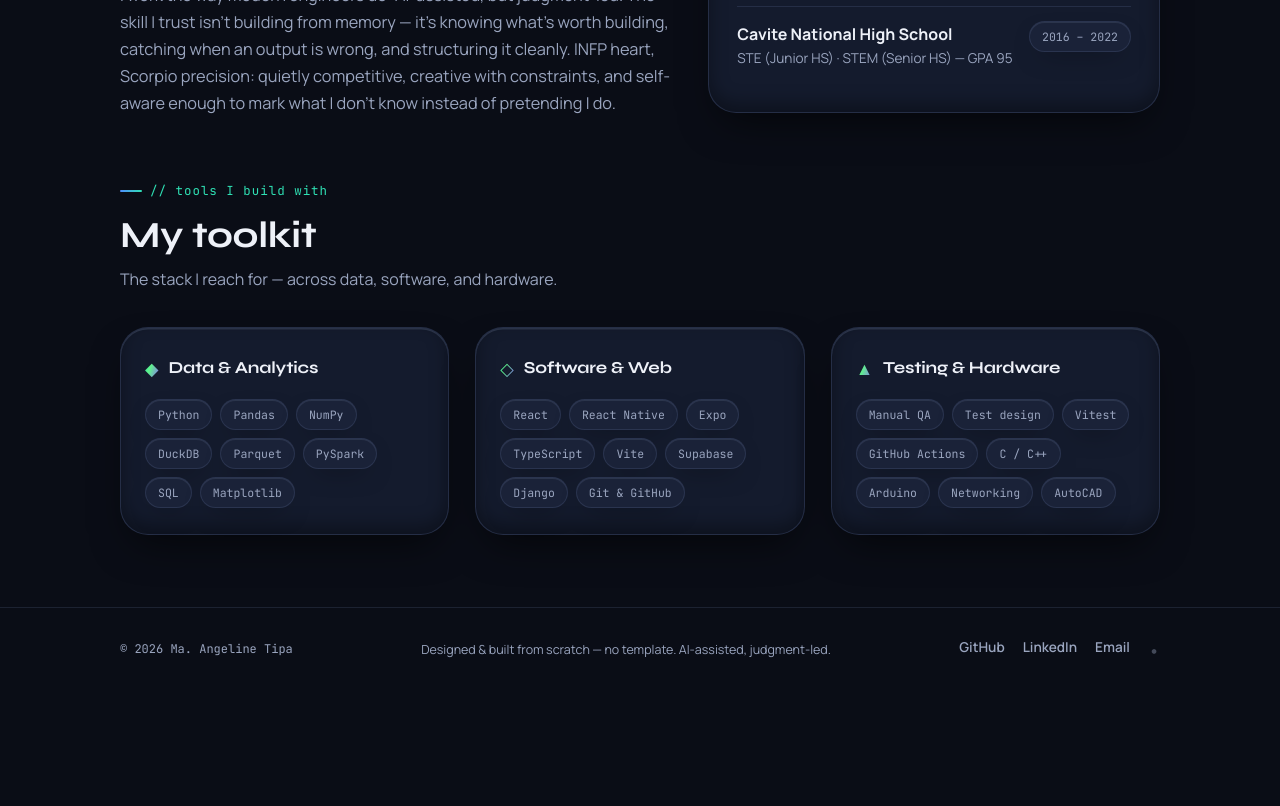
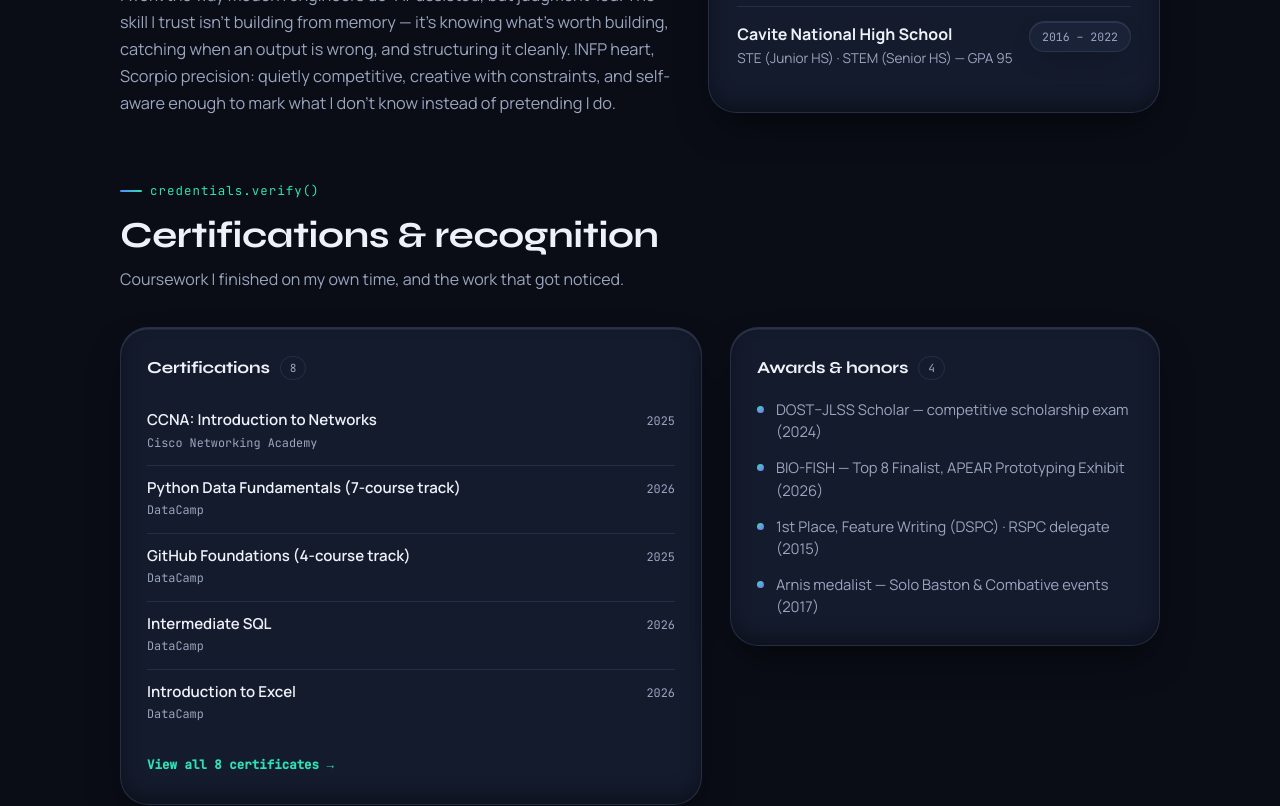
Before and after one commit to angelinetipa/opal-portfolio, a React (Vite) app: page / in a window 1280 px wide. Shown: the part 1740-2546 px from the top of the page. Before the commit the page ends 2433 px from the top, so only its background shows below. Built offline with nearby package versions, Linux system fonts and the light colour scheme; no server answers; the database is empty.

Commit message:
feat: add certifications + awards section to home page

```diff
--- /dev/null
+++ b/src/components/Credentials.css
@@ -0,0 +1,150 @@
+/* ============================================
+   CREDENTIALS — Home certifications + awards
+   Uses existing Black Opal tokens only.
+   ============================================ */
+
+.credentials {
+  margin-bottom: 72px;
+  padding-top: 40px;
+}
+
+.cred-grid {
+  display: grid;
+  grid-template-columns: 1.15fr 0.85fr;
+  gap: 28px;
+  margin-top: 28px;
+  align-items: start;
+}
+
+.cred-card {
+  padding: 28px 26px;
+  height: 100%;
+}
+
+.cred-head {
+  display: flex;
+  align-items: center;
+  gap: 10px;
+  margin-bottom: 18px;
+}
+
+.cred-head h3 {
+  font-size: 1.05rem;
+}
+
+.cred-count {
+  font-family: var(--font-mono);
+  font-size: 0.7rem;
+  color: var(--text-dim);
+  border: 1px solid var(--line);
+  border-radius: 999px;
+  padding: 2px 9px;
+}
+
+/* ---------- certification rows ---------- */
+.cred-list {
+  list-style: none;
+  margin: 0;
+  padding: 0;
+}
+
+.cred-row {
+  display: flex;
+  align-items: flex-start;
+  justify-content: space-between;
+  gap: 14px;
+  padding: 12px 0;
+  border-bottom: 1px solid var(--line);
+}
+
+.cred-row:last-child {
+  border-bottom: none;
+}
+
+.cred-row-main {
+  display: flex;
+  flex-direction: column;
+  gap: 3px;
+  min-width: 0;
+}
+
+.cred-title {
+  font-weight: 600;
+  font-size: 0.94rem;
+  line-height: 1.35;
+}
+
+.cred-issuer {
+  font-family: var(--font-mono);
+  font-size: 0.74rem;
+  color: var(--text-dim);
+}
+
+.cred-year {
+  font-family: var(--font-mono);
+  font-size: 0.74rem;
+  color: var(--text-dim);
+  white-space: nowrap;
+  flex-shrink: 0;
+  padding-top: 2px;
+}
+
+.cred-more {
+  display: inline-block;
+  margin-top: 18px;
+  font-family: var(--font-mono);
+  font-size: 0.78rem;
+  font-weight: 600;
+  color: var(--opal-teal);
+}
+
+.cred-more:hover {
+  text-decoration: underline;
+}
+
+/* ---------- awards ---------- */
+.award-list {
+  list-style: none;
+  margin: 0;
+  padding: 0;
+  display: flex;
+  flex-direction: column;
+  gap: 14px;
+}
+
+.award-row {
+  display: flex;
+  gap: 12px;
+  align-items: flex-start;
+  font-size: 0.92rem;
+  line-height: 1.5;
+  color: var(--text-dim);
+}
+
+.award-mark {
+  width: 7px;
+  height: 7px;
+  border-radius: 999px;
+  margin-top: 8px;
+  flex-shrink: 0;
+  background: linear-gradient(135deg, var(--opal-teal), var(--opal-violet));
+  box-shadow: var(--glow-teal);
+}
+
+/* ---------- responsive ---------- */
+@media (max-width: 880px) {
+  .cred-grid {
+    grid-template-columns: 1fr;
+    gap: 20px;
+  }
+
+  .cred-card {
+    padding: 24px 20px;
+  }
+}
+.cred-note {
+  margin-top: 16px;
+  font-family: var(--font-mono);
+  font-size: 0.74rem;
+  color: var(--text-dim);
+}
--- /dev/null
+++ b/src/components/Credentials.jsx
@@ -0,0 +1,97 @@
+import { Link } from 'react-router-dom'
+import Reveal from './Reveal.jsx'
+import {
+  certificates as seedCerts,
+  awards as seedAwards,
+} from '../constants/data.js'
+import { useCollection } from '../lib/useCollection.js'
+import { useContent } from '../lib/useContent.js'
+import './Credentials.css'
+
+/**
+ * Compact credentials block for the Home page.
+ * Certifications on the left, awards on the right.
+ * Both capped at `limit` — the full list lives on its own page.
+ */
+export default function Credentials({ limit = 5 }) {
+  const { rows: certs } = useCollection('certificates', seedCerts)
+  const { value: awards } = useContent('awards', seedAwards)
+
+  const allCerts = certs || []
+  const allAwards = Array.isArray(awards) ? awards : []
+
+  const shownCerts = allCerts.slice(0, limit)
+  const shownAwards = allAwards.slice(0, limit)
+  const moreAwards = allAwards.length - shownAwards.length
+
+  if (shownCerts.length === 0 && shownAwards.length === 0) return null
+
+  return (
+    <section className="container credentials">
+      <Reveal>
+        <p className="eyebrow">credentials.verify()</p>
+        <h2 className="section-title">Certifications &amp; recognition</h2>
+        <p className="section-sub">
+          Coursework I finished on my own time, and the work that got noticed.
+        </p>
+      </Reveal>
+
+      <div className="cred-grid">
+        {/* ---------- CERTIFICATIONS ---------- */}
+        {shownCerts.length > 0 && (
+          <Reveal delay={100}>
+            <div className="clay cred-card">
+              <div className="cred-head">
+                <h3>Certifications</h3>
+                <span className="cred-count">{allCerts.length}</span>
+              </div>
+
+              <ul className="cred-list">
+                {shownCerts.map(c => (
+                  <li key={c.id || c.title} className="cred-row">
+                    <div className="cred-row-main">
+                      <span className="cred-title">{c.title}</span>
+                      <span className="cred-issuer">{c.issuer}</span>
+                    </div>
+                    {c.year && <span className="cred-year">{c.year}</span>}
+                  </li>
+                ))}
+              </ul>
+
+              <Link to="/certificates" className="cred-more">
+                {allCerts.length > shownCerts.length
+                  ? `View all ${allCerts.length} certificates →`
+                  : 'View certificates →'}
+              </Link>
+            </div>
+          </Reveal>
+        )}
+
+        {/* ---------- AWARDS ---------- */}
+        {shownAwards.length > 0 && (
+          <Reveal delay={180}>
+            <div className="clay cred-card cred-awards">
+              <div className="cred-head">
+                <h3>Awards &amp; honors</h3>
+                <span className="cred-count">{allAwards.length}</span>
+              </div>
+
+              <ul className="award-list">
+                {shownAwards.map((a, i) => (
+                  <li key={i} className="award-row">
+                    <span className="award-mark" aria-hidden="true" />
+                    <span>{a}</span>
+                  </li>
+                ))}
+              </ul>
+
+              {moreAwards > 0 && (
+                <p className="cred-note">+{moreAwards} more in my CV</p>
+              )}
+            </div>
+          </Reveal>
+        )}
+      </div>
+    </section>
+  )
+}
--- a/src/pages/Home.jsx
+++ b/src/pages/Home.jsx
@@ -13,6 +13,7 @@ import './Home.css'
 import ScrollCue from '../components/ScrollCue.jsx'
 import '../components/ScrollCue.css'
 import SocialLinks from '../components/SocialLinks.jsx'
+import Credentials from '../components/Credentials.jsx'
 
 const glow = { teal: 'glow-teal', blue: 'glow-blue', violet: 'glow-violet' }
 
@@ -152,6 +153,7 @@ export default function Home() {
           </Reveal>
         </div>
       </section>
+      <Credentials />
 
       {/* ============ TOOLKIT ============ */}
       <section className="container skills">
```
